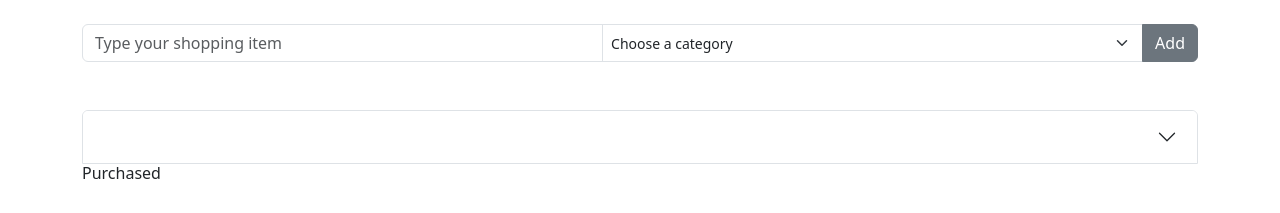
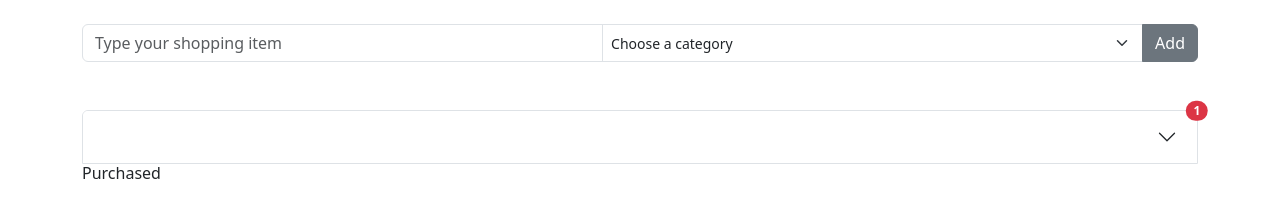
Before and after one commit to prabinkc2046/taskmanagerwithReact, a React (Create React App) app: page / in a window 1280 px wide. Both pictures are taken after typing "Sample" into the empty fields and a click on the button "Add". Shown: the top 213 px of the page. Built offline with nearby package versions, Linux system fonts and the light colour scheme.

Commit message:
also shows the number of task under each category

```diff
--- a/src/ListTask.js
+++ b/src/ListTask.js
@@ -47,7 +47,11 @@ export default function ListTask({
                 aria-expanded={activeAccordion === category}
                 aria-controls={`collapse-${index}`}
               >
-                {category}
+                <span className="d-inline-block">{category}</span>
+                <span className="position-absolute top-0 start-100 translate-middle badge rounded-pill bg-danger">
+                  {incompletedTask.filter(task => task.category === category).length}
+                  <span className="visually-hidden">unread messages</span>
+                </span>
               </button>
             </h2>
             <div
```
